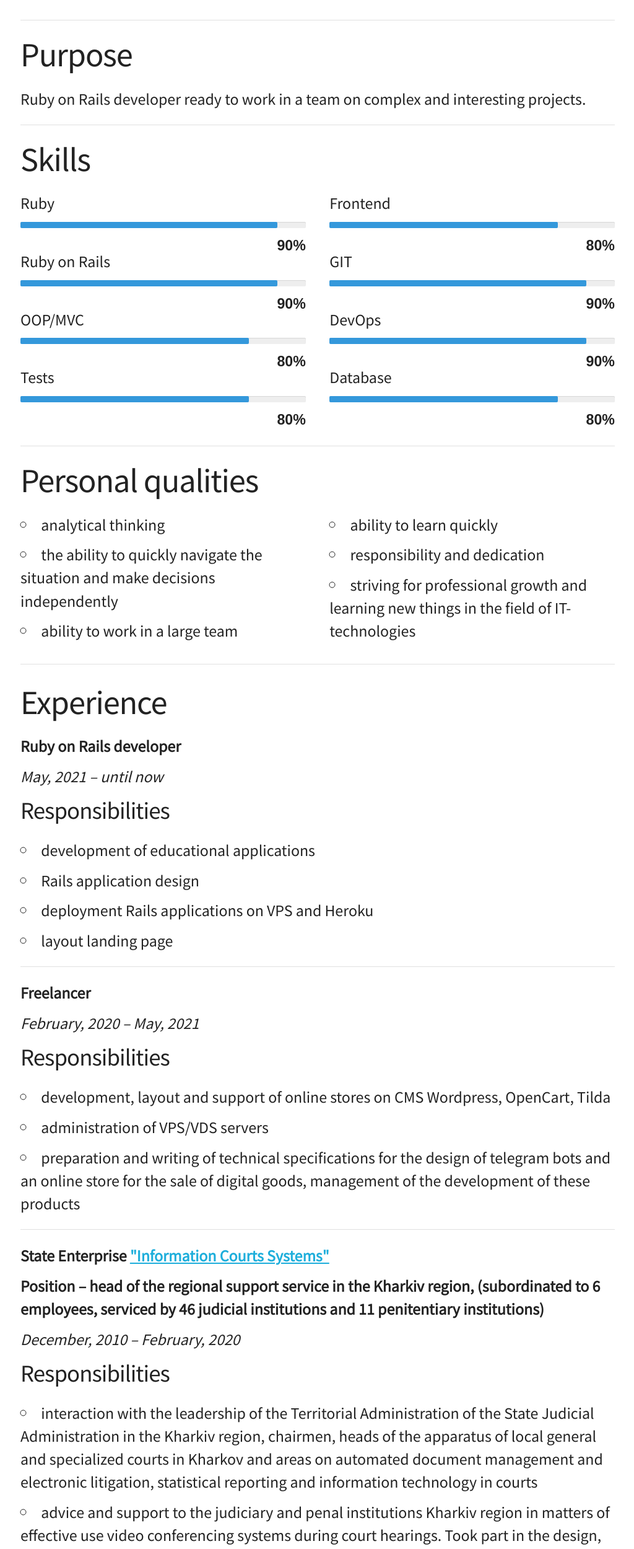
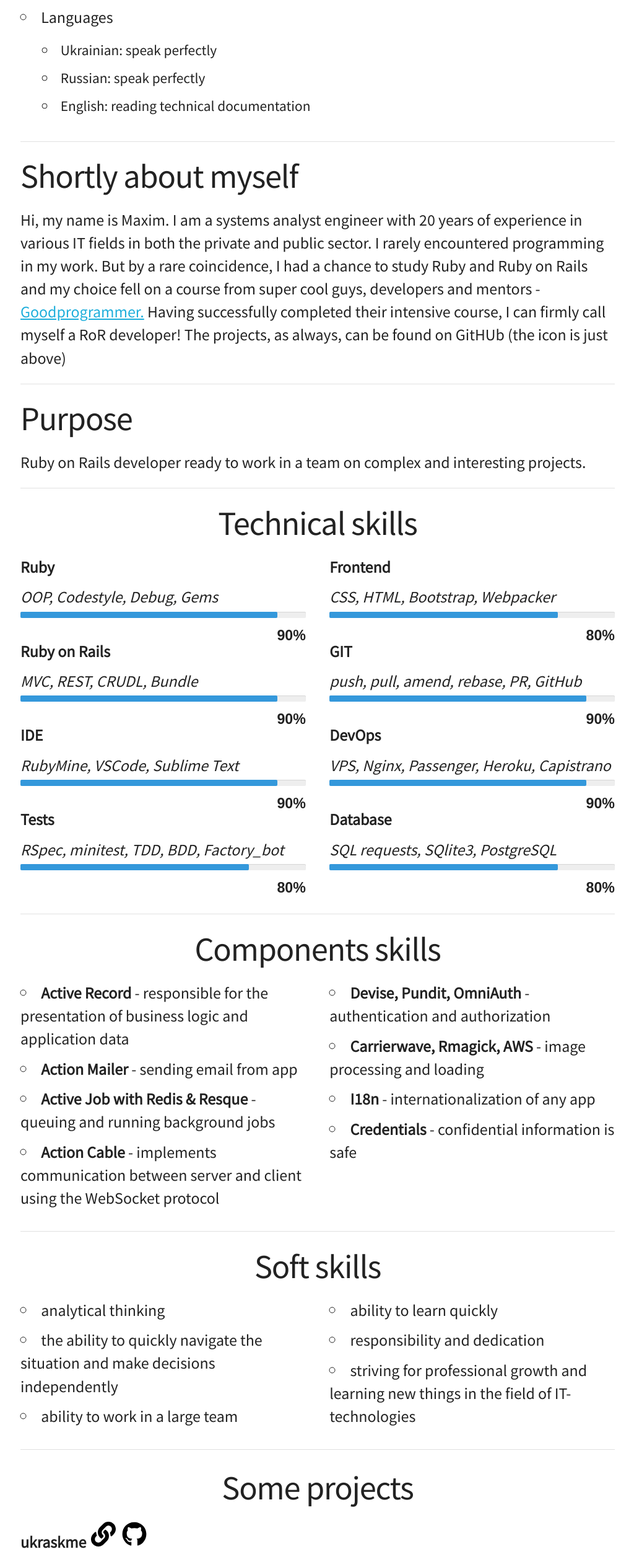
Before and after one commit to ukrmaxim/cv, a plain HTML site: page index.html in a window 1280 px wide. Shown: the part 301-2800 px from the top of the page at 62% size, without its empty margins (127-1151 px from the left). Drawn offline with nearby package versions, Linux system fonts and the light colour scheme.

Commit message:
Supplement the data in CV

```diff
--- a/css/skeleton.css
+++ b/css/skeleton.css
@@ -171,13 +171,13 @@ input[type="submit"],
 input[type="reset"],
 input[type="button"] {
   display: inline-block;
-  height: 38px;
-  padding: 0 30px;
+  height: 28px;
+  padding: 0 10px;
   color: #555;
   text-align: center;
   font-size: 11px;
   font-weight: 600;
-  line-height: 38px;
+  line-height: 28px;
   letter-spacing: .1rem;
   text-transform: uppercase;
   text-decoration: none;
--- a/index.html
+++ b/index.html
@@ -2,9 +2,9 @@
 <html lang="en">
 <head>
   <meta charset="utf-8">
-  <title>Max Chumakov CV</title>
+  <title>Max Chumakov | RoR developer</title>
   <meta name="viewport" content="width=device-width, initial-scale=1">
-  <meta name="description" content="Max Chumakov's CV">
+  <meta name="description" content="Max Chumakov | RoR developer">
   <meta name="author" content="Max Chumakov">
   <link rel="stylesheet" href="https://fonts.googleapis.com/css2?family=Noto+Sans+JP&display=swap">
   <link rel="stylesheet" href="css/jquery.lineProgressbar.css">
@@ -35,6 +35,12 @@
         <li>1982 (38 years)</li>
         <li>Place of residence: Ukraine, Kharkiv</li>
         <li>Marital status: married, daughter born in 2015</li>
+        <li>Languages</li>
+            <ul>
+              <li>Ukrainian: speak perfectly</li>
+              <li>Russian: speak perfectly</li>
+              <li>English: reading technical documentation</li>
+          </ul>
       </ul>
     </div>
     <div class="three columns">
@@ -42,38 +48,79 @@
     </div>
   </div>
 <hr>
+<h2>Shortly about myself</h2>
+  <p>Hi, my name is Maxim. I am a systems analyst engineer with 20 years of experience in various IT fields in both the
+  private and public sector. I rarely encountered programming in my work. But by a rare coincidence, I had a chance to
+  study Ruby and Ruby on Rails and my choice fell on a course from super cool guys, developers and mentors -
+  <a href="https://goodprogrammer.ru">Goodprogrammer.</a> Having successfully completed their intensive course,
+  I can firmly call myself a RoR developer! The projects, as always, can be found on GitHUb (the icon is just above)</p>
+<hr>
 <h2>Purpose</h2>
   <p>Ruby on Rails developer ready to work in a team on complex and interesting projects.</p>
 <hr>
-<h2>Skills</h2>
+<h2 align="center">Technical skills</h2>
 <div class="row">
   <div class="six columns">
     <div class="progress">
-      <p>Ruby</p>
+      <p><strong>Ruby</strong></p>
+      <i>OOP, Codestyle, Debug, Gems</i>
       <div id="ruby"></div>
-      <p>Ruby on Rails</p>
+
+      <p><strong>Ruby on Rails</strong></p>
+      <i>MVC, REST, CRUDL, Bundle</i>
       <div id="rails"></div>
-      <p>OOP/MVC</p>
-      <div id="oop_mvc"></div>
-      <p>Tests</p>
+
+      <p><strong>IDE</strong></p>
+      <i>RubyMine, VSCode, Sublime Text</i>
+      <div id="ide"></div>
+
+      <p><strong>Tests</strong></p>
+      <i>RSpec, minitest, TDD, BDD, Factory_bot</i>
       <div id="tests"></div>
     </div>
   </div>
 <div class="six columns">
     <div class="progress">
-      <p>Frontend</p>
+      <p><strong>Frontend</strong></p>
+      <i>CSS, HTML, Bootstrap, Webpacker</i>
       <div id="frontend"></div>
-      <p>GIT</p>
+
+      <p><strong>GIT</strong></p>
+      <i>push, pull, amend, rebase, PR, GitHub</i>
       <div id="git"></div>
-      <p>DevOps</p>
+
+      <p><strong>DevOps</strong></p>
+      <i>VPS, Nginx, Passenger, Heroku, Capistrano</i>
       <div id="devops"></div>
-      <p>Database</p>
+
+      <p><strong>Database</strong></p>
+      <i>SQL requests, SQlite3, PostgreSQL</i>
       <div id="db"></div>
     </div>
   </div>
 </div>
 <hr>
-<h2> Personal qualities</h2>
+<h2 align="center">Components skills</h2>
+  <div class="row">
+    <div class="six columns">
+    <ul>
+      <li><strong>Active Record</strong> - responsible for the presentation of business logic and application data</li>
+      <li><strong>Action Mailer</strong> - sending email from app</li>
+      <li><strong>Active Job with Redis & Resque</strong> - queuing and running background jobs</li>
+      <li><strong>Action Cable</strong> - implements communication between server and client using the WebSocket protocol</li>
+    </ul>
+    </div>
+    <div class="six columns">
+    <ul>
+      <li><strong>Devise, Pundit, OmniAuth</strong> - authentication and authorization</li>
+      <li><strong>Carrierwave, Rmagick, AWS</strong> - image processing and loading</li>
+      <li><strong>I18n</strong> - internationalization of any app</li>
+      <li><strong>Credentials</strong> - confidential information is safe</li>
+    </ul>
+    </div>
+  </div>
+<hr>
+<h2 align="center">Soft skills</h2>
   <div class="row">
     <div class="six columns">
     <ul>
@@ -92,22 +139,53 @@
   </div>
 <hr>
 <div class="twelve columns">
+  <h2 align="center">Some projects</h2>
+    <p><b>ukraskme</b>
+      <a href="https://ukraskme.herokuapp.com/"><img src="images/link.svg" width="40" height="40" alt="app"></a>
+      <a href="https://github.com/ukrmaxim/askme"><img src="images/github.svg" width="40" height="40" alt="github"></a>
+    </p>
+    <p><em>Developed on: Ruby 3.0.0, Rails 6.1.3</em></p>
+    <p>A social network app in which it is possible to register, ask questions to users and answer questions. Anonymous
+    questions are also available. The user can customize his profile: change the background color, choose an avatar,
+    change the password. Security from spam and bots is provided by the <b>recaptcha v.3</b>
+    To simplify the work of users with the application, a hashtag service is used.</p>
+    <button disabled>I18n</button>&nbsp;<button disabled>dotenv</button>&nbsp;<button disabled>postgresql</button>
+    <p><b>ukrbbq</b>
+      <a href="https://ukrbbq.herokuapp.com/"><img src="images/link.svg" width="40" height="40" alt="app"></a>
+      <a href="https://github.com/ukrmaxim/bbq"><img src="images/github.svg" width="40" height="40" alt="github"></a>
+    </p>
+    <p><em>Developed on: Ruby 3.0.0, Rails 6.1.3</em></p>
+    <p>A social network application with which users can create events, subscribe to them, leave comments on events,
+    as well as add photos to them. Access restriction to the event by pin code is available. To view the original size
+    of the photo, they are displayed in the form of a gallery. The address of the event is displayed on the built-in map
+    using <b>Yandex.map</b>. Users receive information about updating events (added a comment, photo, or a new subscriber for the event) by email.
+    Authorization via <b>email</b> and <b>Github</b> is available in app. In a production environment,
+    <b>Amazon S3</b> is used to store photos added to the event.</p>
+    <button disabled>bootstrap 4.6</button>&nbsp;<button disabled>webpacker 5</button>&nbsp;
+    <button disabled>postgresql</button>&nbsp;<button disabled>devise</button>&nbsp;
+    <button disabled>carrierwave</button>&nbsp;<button disabled>omniauth</button>&nbsp;
+    <button disabled>pundit</button>&nbsp;<button disabled>I18n</button>&nbsp;<button disabled>redis/resque</button>&nbsp;
+    <button disabled>capistrano</button>&nbsp;<button disabled>rspec</button>&nbsp;
+    <button disabled>action mailer</button>&nbsp;<button disabled>active job</button>&nbsp;
+    <button disabled>credentials</button>&nbsp;
+  <hr>
   <h2>Experience</h2>
     <p><b>Ruby on Rails developer</b></p>
     <p><em>May, 2021 &ndash; until now</em></p>
     <h4>Responsibilities</h4>
     <ul>
-      <li>development of educational applications</li>
+      <li>development of educational and real app</li>
       <li>Rails application design</li>
       <li>deployment Rails applications on VPS and Heroku</li>
       <li>layout landing page</li>
+      <li>frontend development with Bootstrap, JS, JQuery & webpack</li>
     </ul>
   <hr>
     <p><b>Freelancer</b></p>
     <p><em>February, 2020 &ndash; May, 2021</em></p>
     <h4>Responsibilities</h4>
     <ul>
-      <li>development, layout and support of online stores on CMS Wordpress, OpenCart, Tilda</li>
+      <li>development, layout and support sites on CMS Wordpress, OpenCart, Tilda, Wix</li>
       <li>administration of VPS/VDS servers</li>
       <li>preparation and writing of technical specifications for the design of telegram bots and an online store
       for the sale of digital goods, management of the development of these products</li>
@@ -121,7 +199,7 @@
     <ul>
       <li>interaction with the leadership of the Territorial Administration of the State Judicial Administration in
         the Kharkiv region, chairmen, heads of the apparatus of local general and specialized courts in Kharkov and
-        areas on automated document management and electronic litigation, statistical reporting and information
+        region on automated document management and electronic litigation, statistical reporting and information
         technology in courts</li>
       <li>advice and support to the judiciary and penal institutions Kharkiv region in matters of effective use
         video conferencing systems during court hearings. Took part in the design, development and testing of the
@@ -130,13 +208,6 @@
       <li>design, construction, support and administration of local area networks in courts of the Kharkiv region.
         Installation, administration, remote support servers in the courts of the Kharkiv region. Cybersecurity and
         security of information technologies in the courts of the Kharkiv region</li>
-    </ul>
-    <h5>Additional tasks</h5>
-    <ul>
-      <li>preparation and holding of training seminars, development of instructions for court staff, seminars for
-      students of the National schools of judges of Ukraine</li>
-      <li>providing advice on the application of the Regulations on automated court document circulation system</li>
-      <li>organization and documentary support of the regional service support in the Kharkiv region</li>
     </ul>
   <hr>
     <p><b>State Enterprise <a href="https://ics.gov.ua/ics/">"Information Courts Systems"</a></b></p>
@@ -148,31 +219,26 @@
         administration, remote support of servers in courts Kharkiv region, technical support and maintenance of
         computer and office equipment for the courts of the Kharkiv region</li>
       <li>support and configuration of technical means of fixing trials</li>
-    </ul>
-    <h5>Additional tasks</h5>
-    <ul>
       <li>participation in the development, testing and pilot operation of an automated system document
-      flow of the court in the Court of Appeal of Kharkiv areas</li>
+      flow of the court in the Kharkiv Court of Appeal</li>
     </ul>
   <hr>
     <p><b>State Enterprise <a href="https://ics.gov.ua/ics/">"Information Courts Systems"</a></b></p>
-    <p><b>Position &ndash; engineer of the appellate court of the Kharkiv region</b></p>
+    <p><b>Position &ndash; engineer of the Kharkiv Court of Appeal</b></p>
     <p><em>July, 2007 &ndash; September, 2008</em></p>
     <h4>Responsibilities</h4>
     <ul>
       <li>modernization and support of the local network, installation and administration servers, technical support
-        and maintenance of computer and office equipment, technical means of fixing trials in the Court of Appeal of
-        Kharkiv areas</li>
+        and maintenance of computer and office equipment, technical means of fixing trials in the CKharkiv Court of Appeal</li>
     </ul>
   <hr>
     <p><b>State Enterprise "Judicial Information Center"</b></p>
-    <p><b>Position &ndash; technician of the appellate court of the Kharkiv region</b></p>
+    <p><b>Position &ndash; technician of the Kharkiv Court of Appeal</b></p>
     <p><em>March, 2006 &ndash; July, 2007</em></p>
     <h4>Responsibilities</h4>
     <ul>
       <li>modernization and support of the local network, installation and administration servers, technical support
-        and maintenance of computer and office equipment, technical means of fixing trials in the Court of Appeal of
-        Kharkiv areas</li>
+        and maintenance of computer and office equipment, technical means of fixing trials in the Kharkiv Court of Appeal</li>
     </ul>
   <hr>
   <div>
@@ -215,8 +281,8 @@
   height: '10px',
   // fillBackgroundColor: '#DA4453'
   });
-  $('#oop_mvc').LineProgressbar({
-  percentage:80,
+  $('#ide').LineProgressbar({
+  percentage:90,
   radius: '2px',
   height: '10px',
   });
```
Also changed, not shown: images/link.svg (added).
